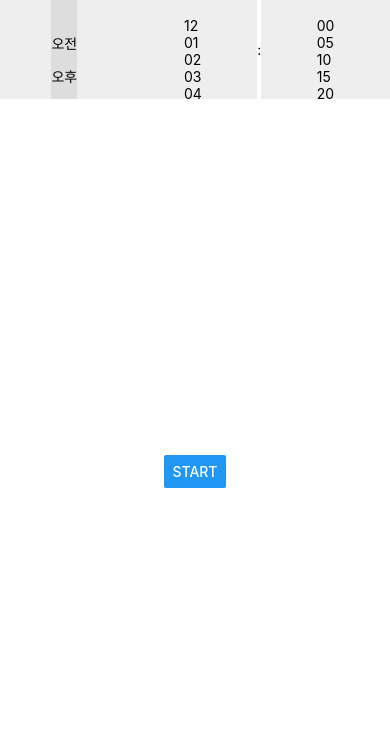
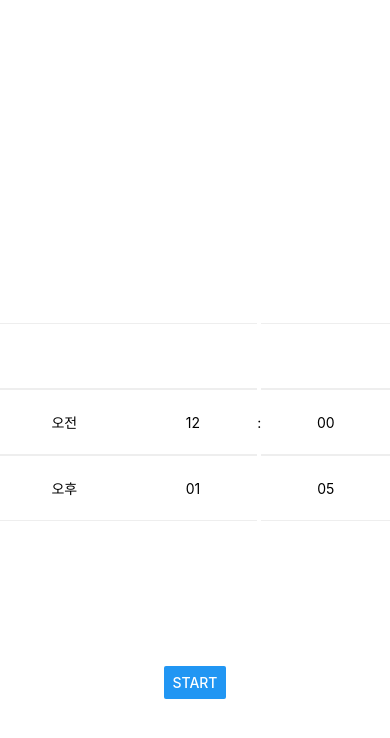
Before and after one commit to knsnyo/ReactNative-practice, a React Native app in the folder alarm/: screen / in a window 390 px wide. Shown: the top 738 px of the page. Built offline with nearby package versions, Linux system fonts and the light colour scheme.

Commit message:
20220711 이해가 안 가요

```diff
--- a/alarm/App.js
+++ b/alarm/App.js
@@ -1,36 +1,59 @@
+import React from "react";
 import { StyleSheet, Text, View, Button, ScrollView, Pressable, } from "react-native";
 
+const BUTTON_SIZE = 66;
+
+const getCenterPosition = (offsetY) => {
+  const btnIndex = Math.round(offsetY / BUTTON_SIZE);
+  return btnIndex * BUTTON_SIZE;
+};
+
+const getCenterPositionFromIndex = (index) => {
+  return index * BUTTON_SIZE;
+}
+
 export default function App() {
-  const ampm = [" ", "오전", "오후", " ",];
-  const hour = [" ","12", "01", "02", "03", "04", "05", "06", "07", "08", "09", "10", "11", " ",];
-  const min = [" ","00", "05", "10", "15", "20", "25", "30", "35", "40", "45", "50", "55", " ",];
+  const ampm = [" ", "오전", "오후", "  ",];
+  const hour = [" ","12", "01", "02", "03", "04", "05", "06", "07", "08", "09", "10", "11", "  ",];
+  const min = [" ","00", "05", "10", "15", "20", "25", "30", "35", "40", "45", "50", "55", "  ",];
+
+
+
+  const getOnPress = (scrollViewIdx, btnIdx) => {
+    const targetIdx = btnIdx - 1;
+    if(targetIdx < 0) return;
+    const CENTER_POSITION = getCenterPositionFromIndex(targetIdx);
+    //scrollProps[scrollViewIdx].ref.current.scrollTo({y: CENTER_POSITION});
+  };
+
   return (
     <View style={styles.container}>
+      <View style={styles.container}/>
       <View style={styles.row}>
         <View style={styles.section}>
           <ScrollView style={styles.scroll}>
-            {ampm.map((data) => (
-              <Pressable style={styles.item}>
-                <Text>{data}</Text>
+            {ampm.map((data, index) => (
+              <Pressable key={`ampm${data}`} style={styles.item} onPress={getOnPress(index)}>
+                <Text style={styles.text}>{data}</Text>
               </Pressable>
             ))}
           </ScrollView>
         </View>
         <View style={styles.section}>
-          <ScrollView>
+          <ScrollView style={styles.scroll}>
             {hour.map((data) => (
-              <Pressable>
-                <Text>{data}</Text>
+              <Pressable key={`hour${data}`} style={styles.item}>
+                <Text style={styles.text}>{data}</Text>
               </Pressable>
             ))}
           </ScrollView>
         </View>
         <Text>:</Text>
         <View style={styles.section}>
-          <ScrollView>
+          <ScrollView style={styles.scroll}>
             {min.map((data) => (
-              <Pressable>
-                <Text>{data}</Text>
+              <Pressable key={`min${data}`} style={styles.item}>
+                <Text style={styles.text}>{data}</Text>
               </Pressable>
             ))}
           </ScrollView>
@@ -56,10 +79,10 @@ const styles = StyleSheet.create({
     alignItems: "center",
     flexDirection: "row",
     width: "100%",
-    height: 99,
+    height: BUTTON_SIZE * 3,
   },
   section: {
-    backgroundColor: "#eee",
+    backgroundColor: "#fff",
     justifyContent: "center",
     alignItems: "center",
     height: "100%",
@@ -69,11 +92,16 @@ const styles = StyleSheet.create({
     textAlign: "center",
   },
   scroll: {
-    backgroundColor: "#ddd",
+    backgroundColor: "#fff",
+    width: "100%",
     height: "100%",
   },
   item: {
-    height: 33,
+    height: BUTTON_SIZE,
+    borderBottomWidth: 1,
+    borderTopWidth: 1,
+    borderColor: "#eee",
     //backgroundColor: "#ddd",
+    justifyContent: "center",
   }
 });
```
